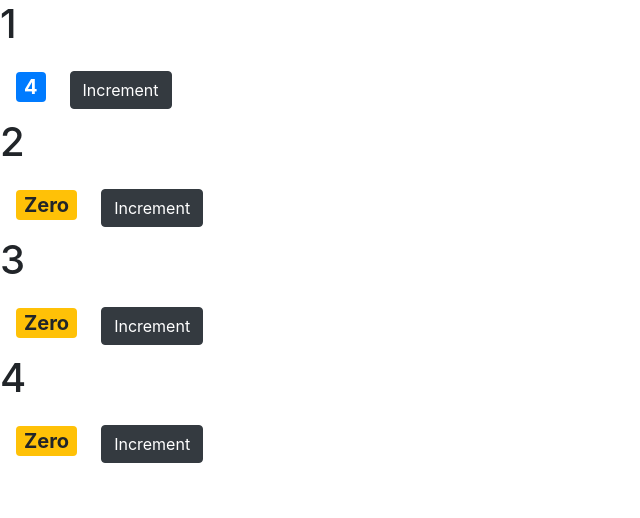
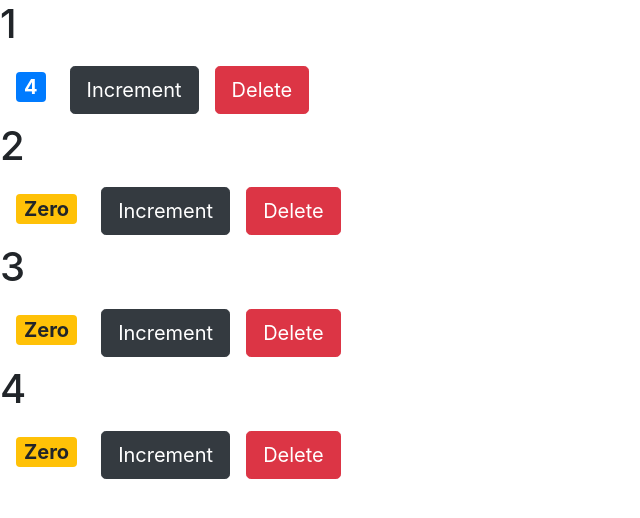
Before and after one commit to sachinlokesh05/React.JS, a React (Create React App) app: page / in a window 1280 px wide. Shown: the top 518 px of the page, without its empty margins (0-640 px from the left). Built offline with nearby package versions, Linux system fonts and the light colour scheme.

Commit message:
Raising and Handling Events

```diff
--- a/src/components/counter.jsx
+++ b/src/components/counter.jsx
@@ -1,5 +1,5 @@
 import React, { Component } from 'react'
-import { Button } from 'react-bootstrap';
+// import { Button } from 'react-bootstrap';
 // import {Alert } from 'react-bootstrap';
 
 class Counter extends Component {
@@ -9,17 +9,20 @@
     //     super();
     //     this.handleIncrement = this.handleIncrement.bind(this);
     // }
-    renderTags(){
-        if (this.state.tags.length === 0 ) return <h3>There are no tags!</h3>;
+    // renderTags(){
+    //     if (this.state.tags.length === 0 ) return <h3>There are no tags!</h3>;
 
-        return  <ul>{this.state.tags.map(tag => <li key={tag} >{tag}</li> )}</ul>
+    //     return  <ul>{this.state.tags.map(tag => <li key={tag} >{tag}</li> )}</ul>
 
-    }
+    // }
 
     handleIncrement = () => {
         this.setState({count:this.state.count + 1});
     };
 
+    // handleDelete = () => {
+    //     this.setState({count:this.state.count - 1});
+    // };
 
     // dohandleIncrement = () => {
     //     this.handleIncrement({id:1});
@@ -29,12 +32,8 @@
         return (<React.Fragment>
             <h1>{this.props.id}</h1>
             <span style={ {fontSize:20 }} className={this.getBadgeClasses() } >{this.formatCount()}</span>
-            <Button
-            onClick={() => this.handleIncrement("product")}
-            variant="dark m-2 " size="md"
-            >
-            Increment
-            </Button>
+            <button className="btn btn-dark btn-lg m-2" onClick={this.handleIncrement} >Increment</button>
+            <button className="btn btn-danger btn-lg m-2" onClick={this.props.onDelete} >Delete</button>
             {/* {this.state.tags.length === 0  && <Alert variant="info m-2  " > <h3>Please Create a new tags!!</h3> </Alert>}
             <Alert variant="danger m-2  " > {this.renderTags()} </Alert>  */}
 
--- a/src/components/counters.jsx
+++ b/src/components/counters.jsx
@@ -7,11 +7,16 @@
         { id:3,value:0},
         { id:4,value:0}
     ]  };
+
+    handleDelete = () => {
+        console.log("Event Handler Called");
+
+    };
     render() {
         return (
             <div>
             {this.state.counter.map(counter =>
-            <Counter key={counter.id} value={counter.value} id={counter.id} >
+            <Counter key={counter.id} onDelete={this.handleDelete} value={counter.value} id={counter.id} >
             </Counter>)}
             </div>
         );
```
